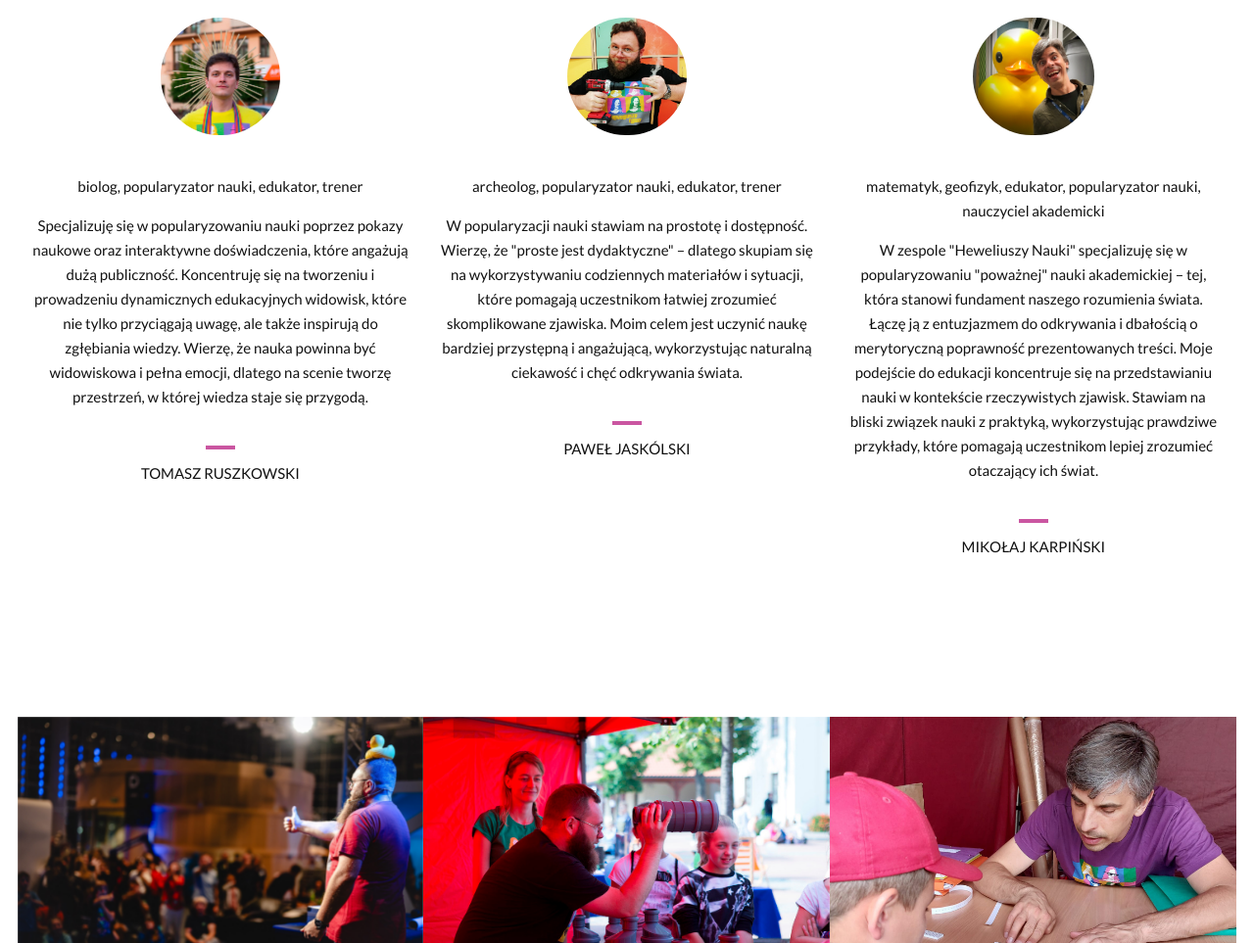
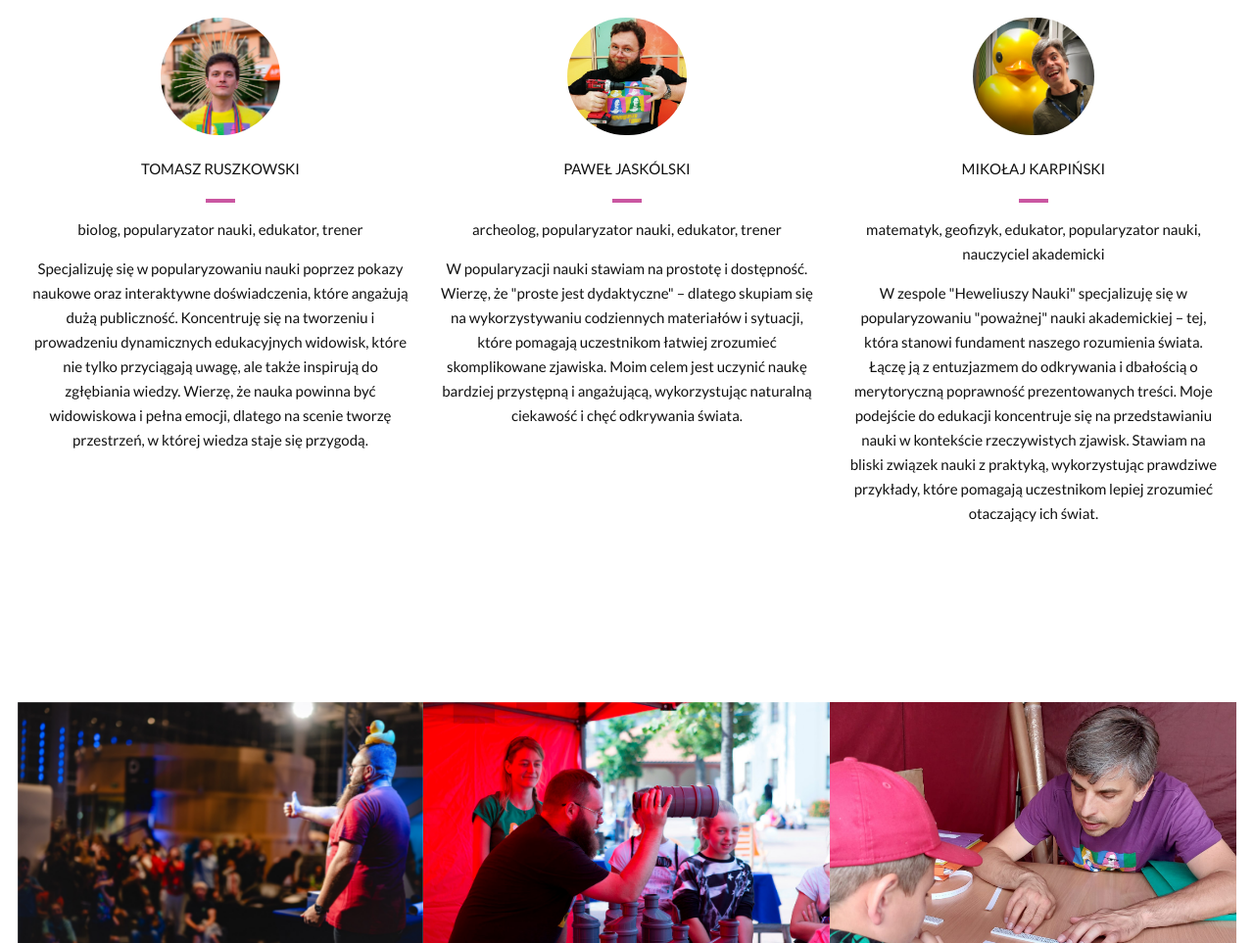
Before and after one commit to heweliuszenauki/heweliuszenauki.github.io, a plain HTML site: page index.html in a window 1280 px wide. Shown: the part 1768-2731 px from the top of the page at 98% size. Drawn offline with Linux system fonts and the light colour scheme.

Commit message:
Add files via upload

```diff
--- a/index.html
+++ b/index.html
@@ -254,27 +254,30 @@
                 <!--Czlonek-->
                 <blockquote class="col-3 testimonial classic">
                     <img src="images/user-images/tomek.jpg" alt="User"/>
+					<header>TOMASZ RUSZKOWSKI</header>
+					<footer> </footer>
                     <p> biolog, popularyzator nauki, edukator, trener</p>
 					<p> Specjalizuję się w popularyzowaniu nauki poprzez pokazy naukowe oraz interaktywne doświadczenia, które angażują dużą publiczność. Koncentruję się na tworzeniu i prowadzeniu dynamicznych edukacyjnych widowisk, które nie tylko przyciągają uwagę, ale także inspirują do zgłębiania wiedzy. Wierzę, że nauka powinna być widowiskowa i pełna emocji, dlatego na scenie tworzę przestrzeń, w której wiedza staje się przygodą.</p>
-                    <footer>TOMASZ RUSZKOWSKI</footer>
                 </blockquote>
                 <!-- End of Czlonek-->
 
                 <!--User Czlonek-->
                 <blockquote class="col-3 testimonial classic">
                     <img src="images/user-images/pawel.jpg" alt="User"/>
+					<header>PAWEŁ JASKÓLSKI</header>
+					<footer> </footer>
                     <p>archeolog, popularyzator nauki, edukator, trener</p>
 					<p>W popularyzacji nauki stawiam na prostotę i dostępność. Wierzę, że "proste jest dydaktyczne" – dlatego skupiam się na wykorzystywaniu codziennych materiałów i sytuacji, które pomagają uczestnikom łatwiej zrozumieć skomplikowane zjawiska. Moim celem jest uczynić naukę bardziej przystępną i angażującą, wykorzystując naturalną ciekawość i chęć odkrywania świata.</p>
-                    <footer>PAWEŁ JASKÓLSKI</footer>
                 </blockquote>
                 <!-- End of Czlonek---->
 
                 <!--User Czlonek-->
                 <blockquote class="col-3 testimonial classic">
                     <img src="images/user-images/mikolaj.jpg" alt="User"/>
+					<header>MIKOŁAJ KARPIŃSKI</header>
+					<footer> </footer>
                     <p> matematyk, geofizyk, edukator, popularyzator nauki, nauczyciel akademicki</p>
 					<p> W zespole "Heweliuszy Nauki" specjalizuję się w popularyzowaniu "poważnej" nauki akademickiej – tej, która stanowi fundament naszego rozumienia świata. Łączę ją z entuzjazmem do odkrywania i dbałością o merytoryczną poprawność prezentowanych treści. Moje podejście do edukacji koncentruje się na przedstawianiu nauki w kontekście rzeczywistych zjawisk. Stawiam na bliski związek nauki z praktyką, wykorzystując prawdziwe przykłady, które pomagają uczestnikom lepiej zrozumieć otaczający ich świat.</p>
-                    <footer>MIKOŁAJ KARPIŃSKI</footer>
                 </blockquote>
                 <!-- End of Czlonek-->
 
```
